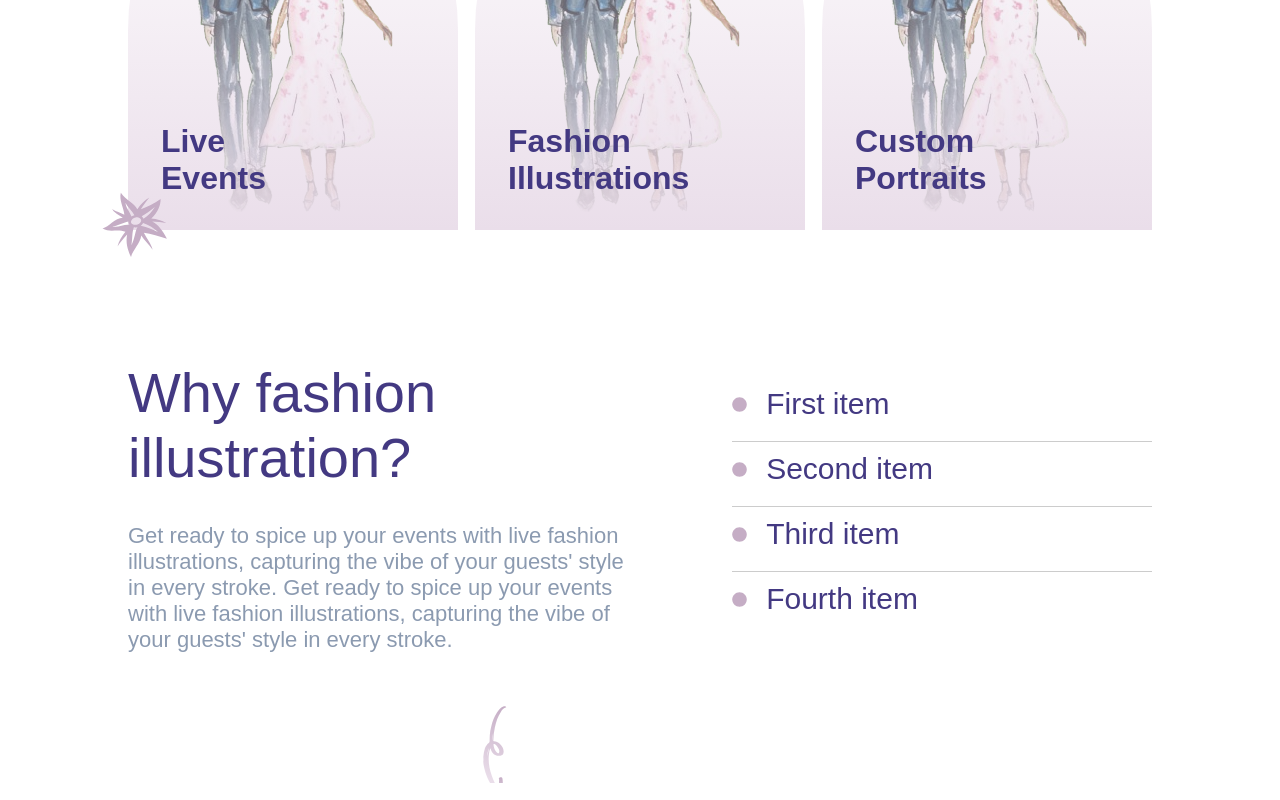
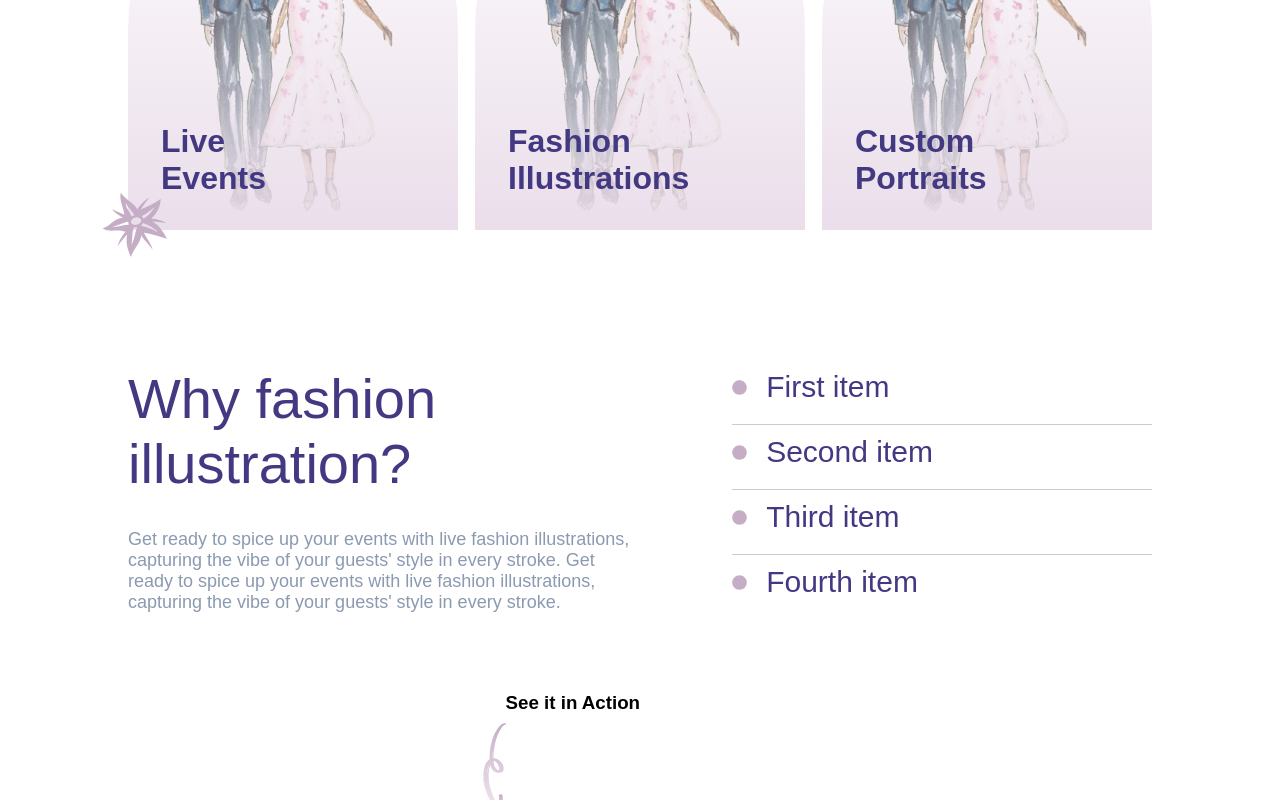
Before and after one commit to zeynepkaraa/Hafsart-Portfolio, a React (Vite) app: page / in a window 1280 px wide. Shown: the part 890-1690 px from the top of the page. Built offline with nearby package versions, Linux system fonts and the light colour scheme; a web font is replaced by a local one.

Commit message:
updating the positioning of the arrow and its tag

```diff
--- a/src/components/ContentBlock/ContentBlock.jsx
+++ b/src/components/ContentBlock/ContentBlock.jsx
@@ -31,7 +31,7 @@ const ContentBlock = () => {
         </ul>
       </div>
       <img src={Arrow} className={styles.svgIcon} alt="Arrow" />{" "}
-      {/* Use SVG as an image source */}
+      <h3 className={styles.tag}>See it in Action</h3>
     </div>
   );
 };
--- a/src/components/ContentBlock/ContentBlock.module.css
+++ b/src/components/ContentBlock/ContentBlock.module.css
@@ -14,12 +14,14 @@
 
 .container{
     flex:1;
+    margin-bottom:5% ;
 }
 
 .container2{
     flex: 1;
     display: flex;
     flex-direction: column;
+    margin-bottom:5% ;
 }
 
 .list {
@@ -58,7 +60,7 @@
 }
 
 .description{
-    font-size:22px;
+    font-size:18px;
     color:#8B9AB0;
 }
 
@@ -68,3 +70,10 @@
     right: 60%;
     margin-top:5%;
 }
+
+.tag{
+    position: absolute;
+    top: 84%;
+    right: 50%;
+    margin-top:7%;
+}
```
